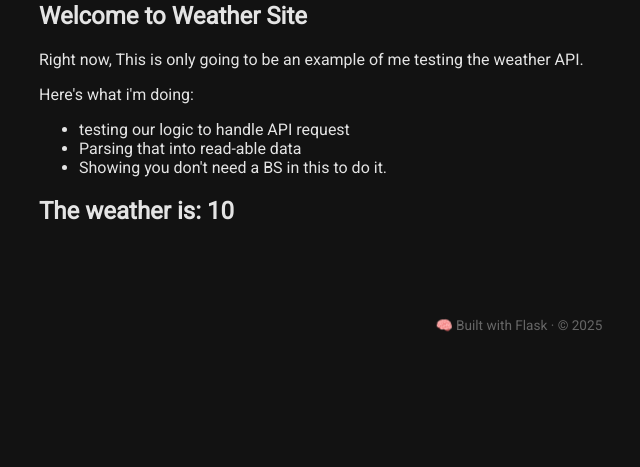
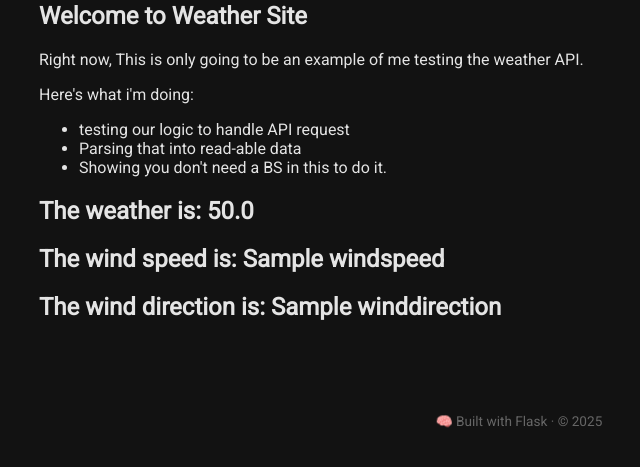
Before and after one commit to wyguy1/Flask_Crud_Test, a Flask app: page /weather_current in a window 1280 px wide. Shown: the part 175-642 px from the top of the page, without its empty margins (121-761 px from the left). Run offline with Flask 3, Linux system fonts and the light colour scheme; a database or web service that is not in the repository returns one stand-in record (values such as "Sample title"); data that the repository does not hold is empty.

Commit message:
Added in a weather API, That will reflect on the app file. aswell, I added a weather html file that will show that request. I intend on building onto this feature later. Call it a small command weather center if you will.

```diff
--- a/app.py
+++ b/app.py
@@ -50,7 +50,10 @@ def weather_current():
     data = response.json()
     current = data.get("current_weather", {})
     temp = current.get("temperature")
-    return render_template("weather-current.html" ,weather = temp)
+    wnd = current.get("windspeed")
+    wndDir = current.get("winddirection")
+    c2fconvert = (temp * 1.8) + 32
+    return render_template("weather-current.html" ,weather = c2fconvert, windSpeed = wnd, windDirection = wndDir)
 
 
 
--- a/templates/weather-current.html
+++ b/templates/weather-current.html
@@ -12,4 +12,7 @@
     <li>Showing you don't need a BS in this to do it.</li>
   </ul>
   <h2>The weather is: {{weather}}</h2>
+  <h2>The wind speed is: {{windSpeed}}</h2>
+  <h2>The wind direction is: {{windDirection}}</h2>
+
 {% endblock %}
```
